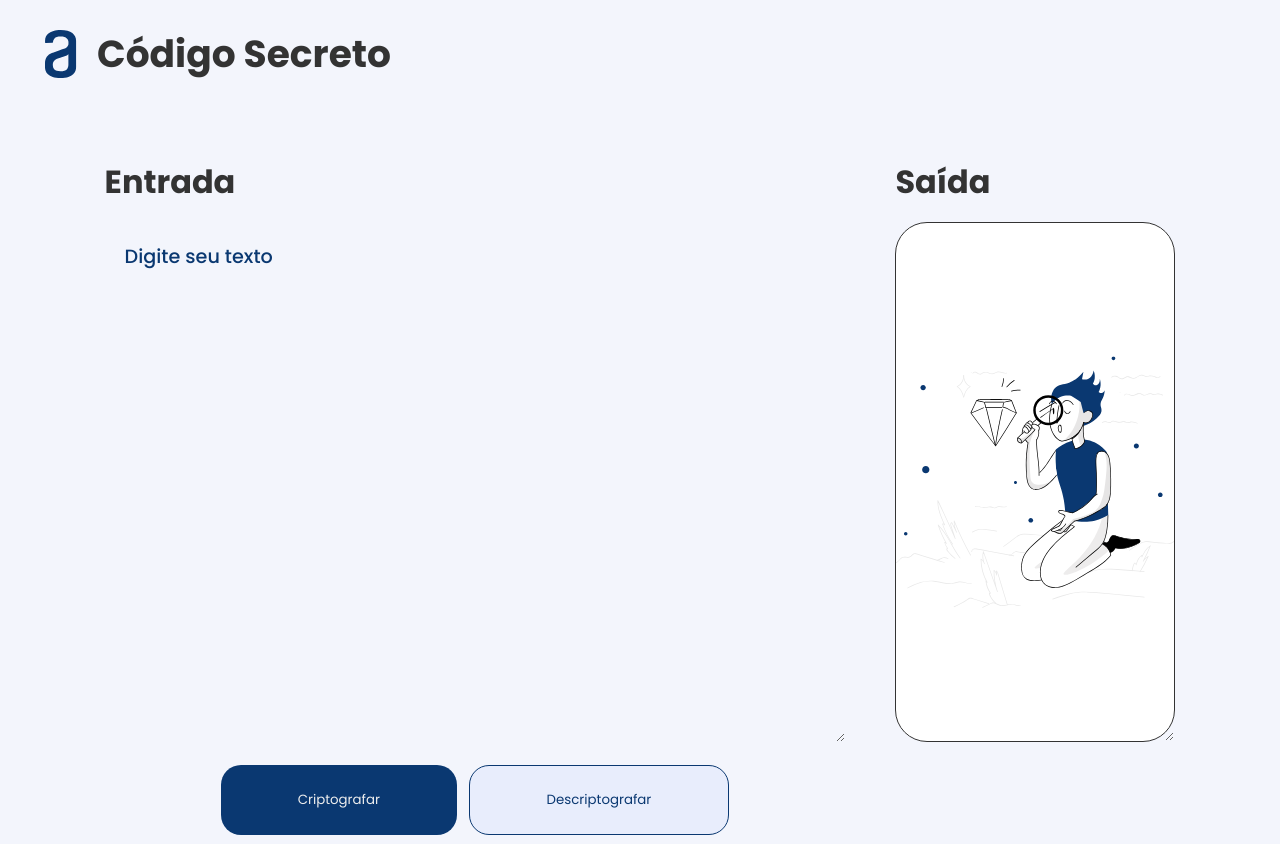
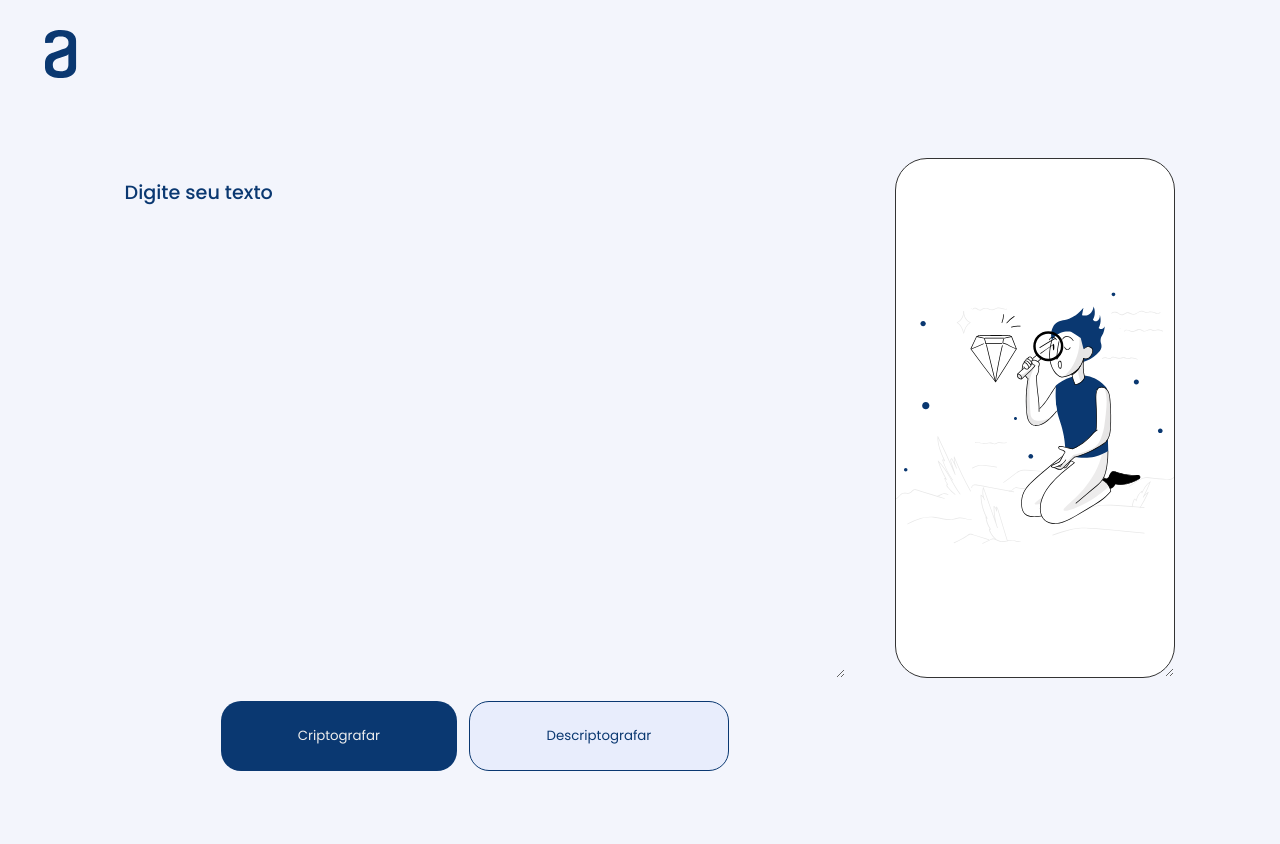
Before and after one commit to raphaeljjoao/challenge-codificador, a plain HTML site: page index.html in a window 1280 px wide. Shown: the top 844 px of the page. Drawn offline with Linux system fonts and the light colour scheme; files whose address does not match are found by name.

Commit message:
Remoção de elementos não solicitados no projeto

```diff
--- a/index.html
+++ b/index.html
@@ -11,12 +11,10 @@
 <body>
     <nav>
         <img id="logo" src="assets/alura.svg" alt="Logo da Alura">
-        <h1>Código Secreto</h1>
     </nav>
 
     <main>
         <div class="campo" id="entrada">
-            <h2>Entrada</h2>
             <textarea id="text-entrada" placeholder="Digite seu texto"></textarea>
             <div class="botoes">
                 <button id="criptografar">Criptografar</button>
@@ -26,7 +24,6 @@
             </ul>
         </div>
         <div class="campo" id="resultado">
-            <h2>Saída</h2>
             <textarea id="text-resultado" readonly></textarea>
         </div>
     </main>
```
